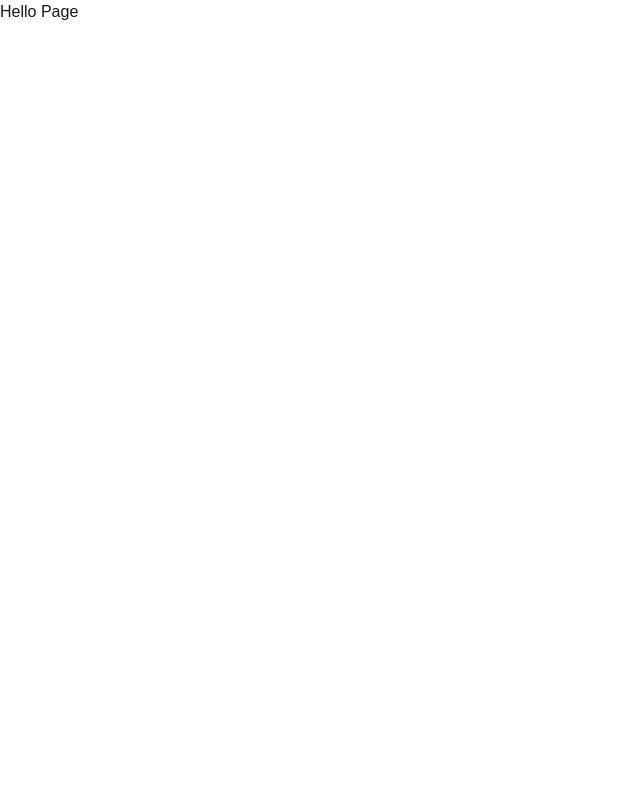
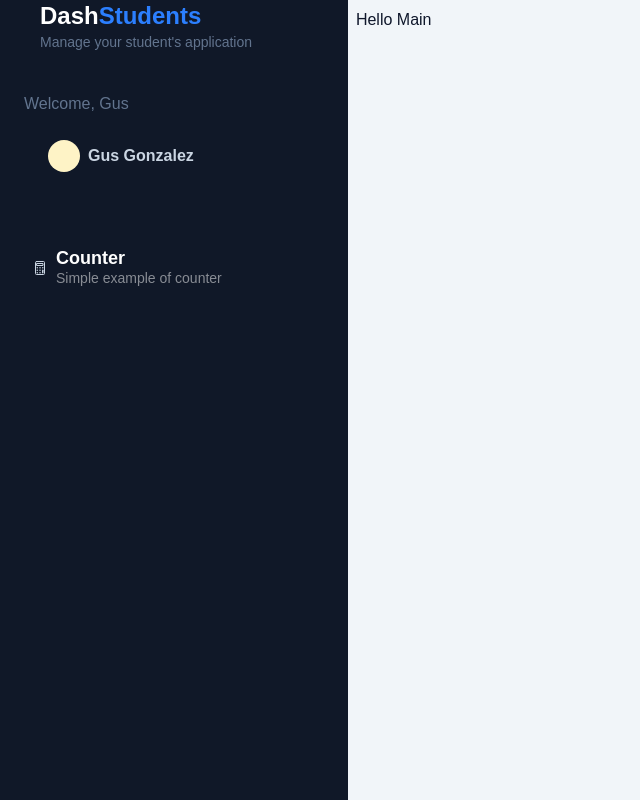
Before and after one commit to profe-gus/2026-1-nextjs-basics, a Next.js app: page /dashboard in a window 1280 px wide. Shown: the whole page, without its empty margins (0-640 px from the left). Built offline with nearby package versions, Linux system fonts and the light colour scheme.

Commit message:
dashboard component + anchors

```diff
--- /dev/null
+++ b/app/dashboard/counter/page.tsx
@@ -0,0 +1,8 @@
+import { Counter } from "@/app/components/Counter";
+
+export default function CounterPage() {
+
+  return (
+    <Counter/>
+  );
+}
--- a/app/dashboard/layout.tsx
+++ b/app/dashboard/layout.tsx
@@ -1,8 +1,64 @@
+import { IoCalculatorOutline } from "react-icons/io5";
 
-export default function DashboardLayout() {
+export default function DashboardLayout({
+  children,
+}: Readonly<{
+  children: React.ReactNode;
+}>) {
   return (
-    <div>
-      <h1>Hello Page</h1>
+    <div className="bg-slate-100 overflow-y-scroll w-screen h-screen text-slate-300 selection:bg-blue-600 selection:text-white">
+      <div className="flex">
+
+        <div
+        style={{width:'480px'}}
+        className="bg-gray-900 min-h-screen z-10 text-slate-300 w-64 left-0 h-screen overflow-y-scroll"
+        >
+          <div className="mx-4 px-6">
+            <h1 className="text-lg md:text-2xl font-bold text-white">Dash<span className="text-blue-500">Students</span></h1>
+            <p className="text-slate-500 text-sm">Manage your student's application</p>
+          </div>
+
+          <div className="px-6 py-10">
+            <p className="text-slate-500">Welcome, Gus</p>
+            <a href=""
+            className="inline-flex space-x-2 items-center p-6">
+
+              <span
+              className="rounded-full w-8 h-8 bg-amber-100"
+              ></span>
+              <span
+              className="text-sm md:text-base font-bold"
+              >Gus Gonzalez</span>
+            </a>
+
+          </div>
+
+          <div className="w-full px-6">
+
+            <a
+            href="/dashboard/counter"
+            className="w-full px-2 inline-flex space-x-2 items-center borde-b border-slate-700 py-3">
+              <div>
+                <IoCalculatorOutline/>
+              </div>
+
+              <div className="flex flex-col">
+                <span className="text-lg font-bold text-white leading-5">Counter</span>
+                <span className="text-sm text-white/50 hidden md:block">Simple example of counter</span>
+              </div>
+            </a>
+
+
+          </div>
+        </div>
+
+
+        <div className="p-2 w-full text-slate-900">
+          {children}
+        </div>
+
+      </div>
+
     </div>
   );
 }
--- a/app/dashboard/page.tsx
+++ b/app/dashboard/page.tsx
@@ -0,0 +1,8 @@
+
+export default function MainPage() {
+  return (
+    <div>
+      <h1>Hello Main</h1>
+    </div>
+  );
+}
--- a/package.json
+++ b/package.json
@@ -10,7 +10,8 @@
   "dependencies": {
     "next": "16.2.4",
     "react": "19.2.4",
-    "react-dom": "19.2.4"
+    "react-dom": "19.2.4",
+    "react-icons": "^5.6.0"
   },
   "devDependencies": {
     "@tailwindcss/postcss": "^4",
```
Also changed, not shown: 1 other file (tests, documents, lock files or other folders).
